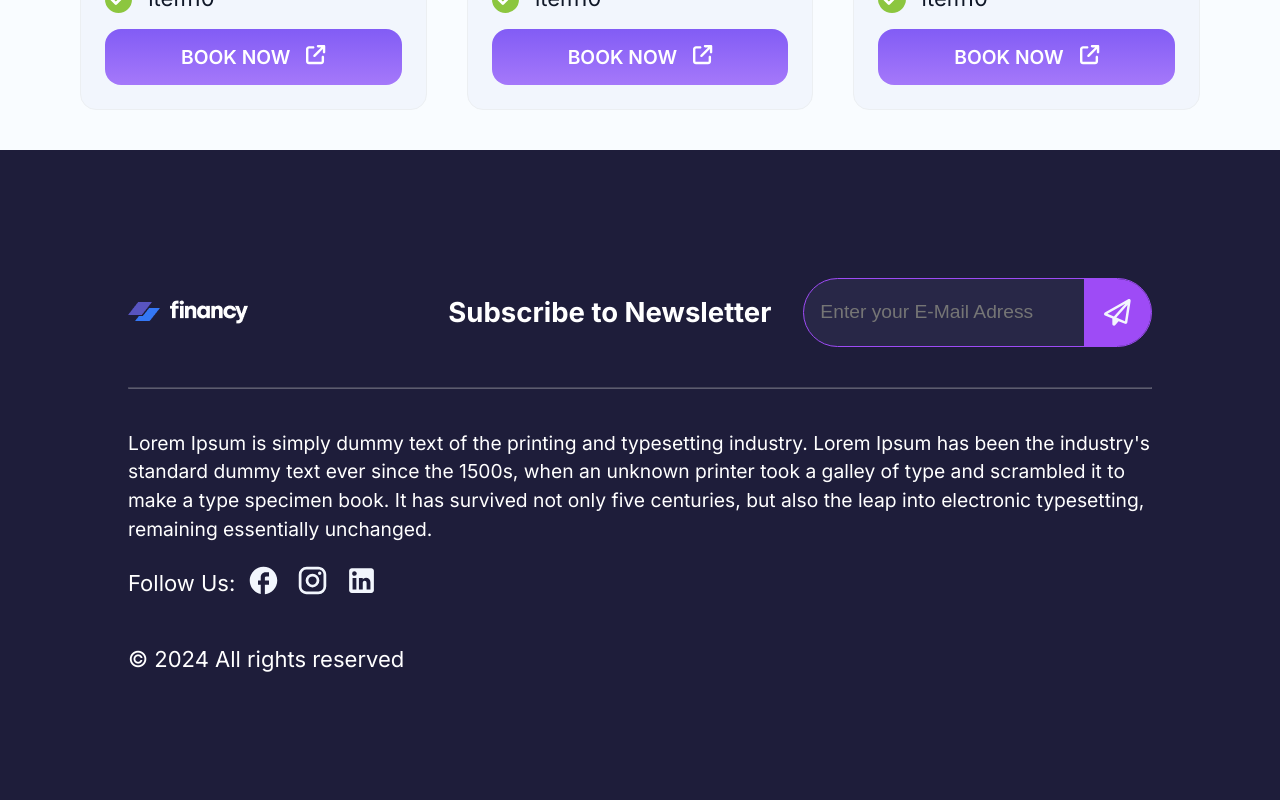
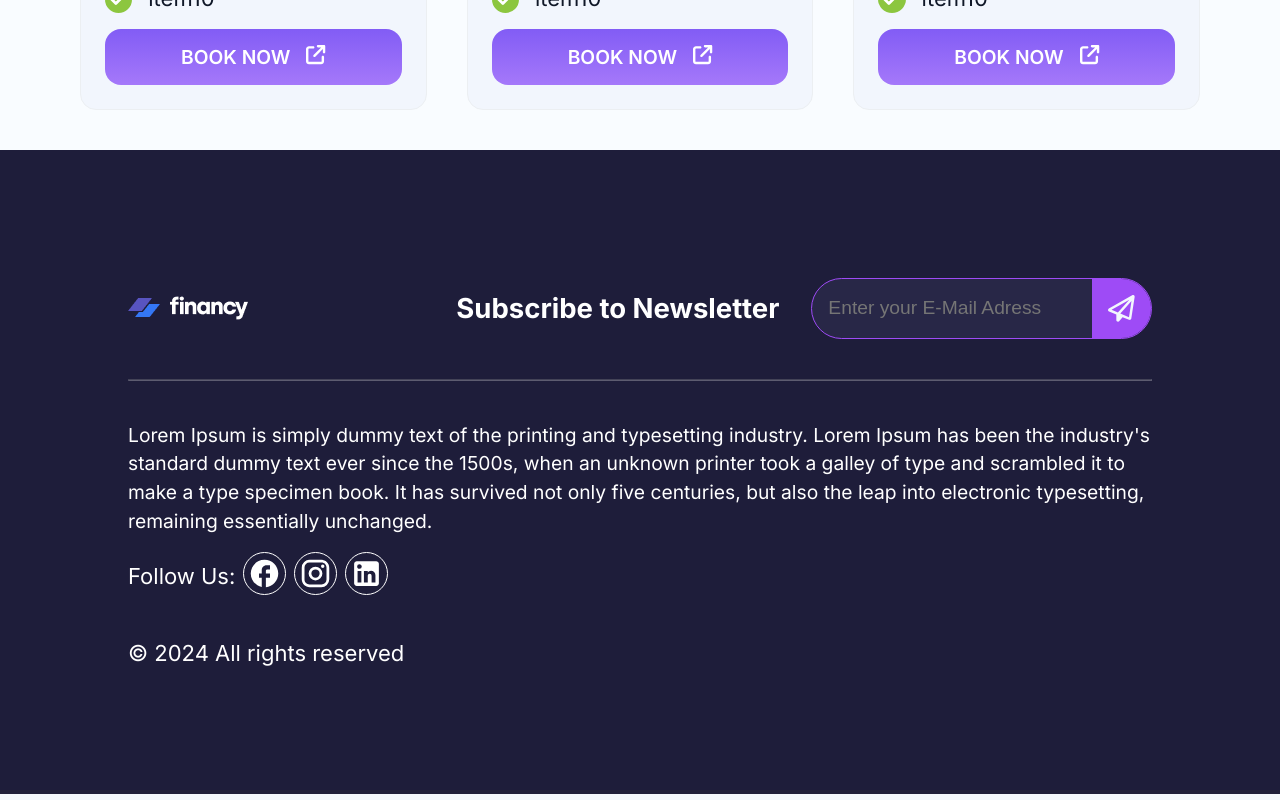
Before and after one commit to danielgen01/financy, a Next.js app: page / in a window 1280 px wide. Shown: the part 3759-4559 px from the top of the page. Built offline with nearby package versions, Linux system fonts and the light colour scheme; no server answers.

Commit message:
fix: naming for correct icons

```diff
--- a/src/app/components/Footer/Footer.styles.module.css
+++ b/src/app/components/Footer/Footer.styles.module.css
@@ -67,7 +67,7 @@
     -o-transition:250ms ease-in-out;
 }
 
-.StyledIcon {
+.StyledIconPaperPlane {
    color: var(--color-light-white);
     border:none ! important;
 
--- a/src/app/components/Footer/Footer.tsx
+++ b/src/app/components/Footer/Footer.tsx
@@ -76,7 +76,7 @@ const EmailNewsletterInput = () => {
         <FontAwesomeIcon
           icon={faPaperPlane}
           size="2x"
-          className={styles.StyledIcon}
+          className={styles.StyledIconPaperPlane}
         />
       </button>
     </div>
```
